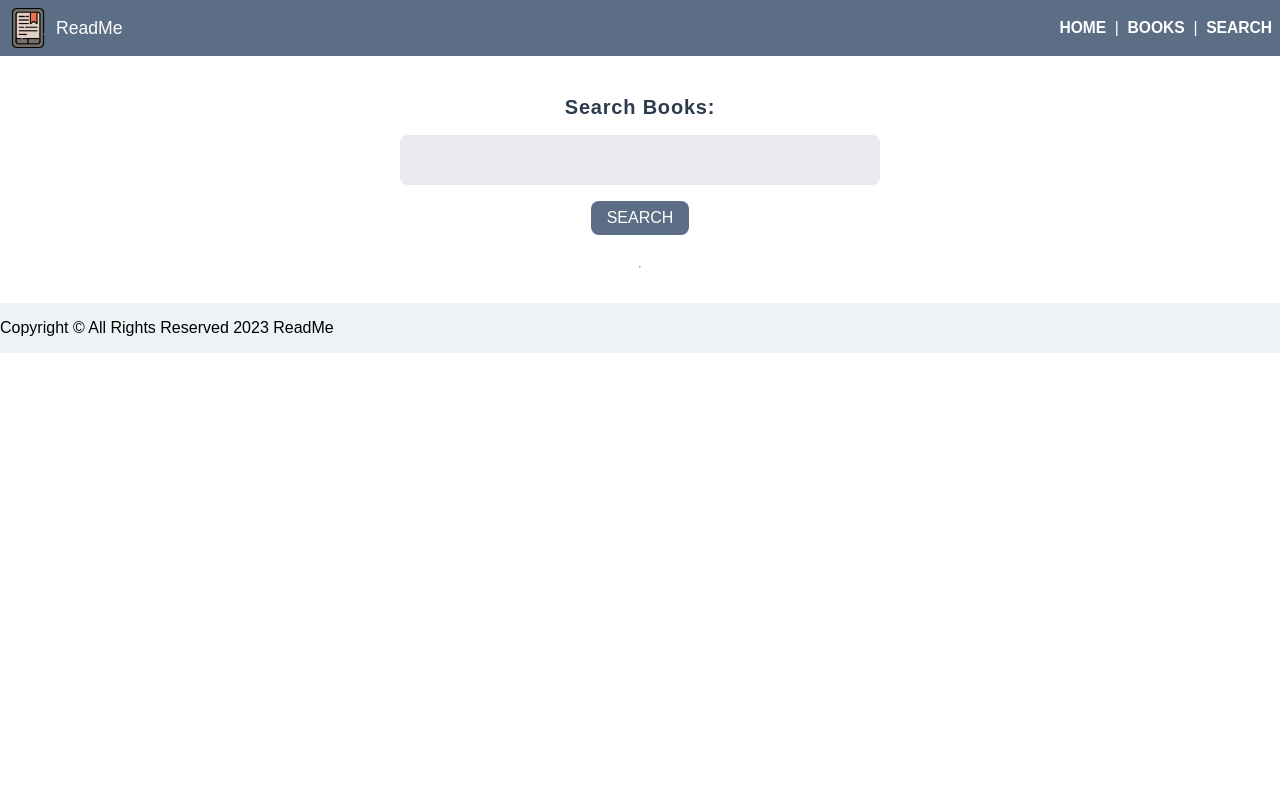
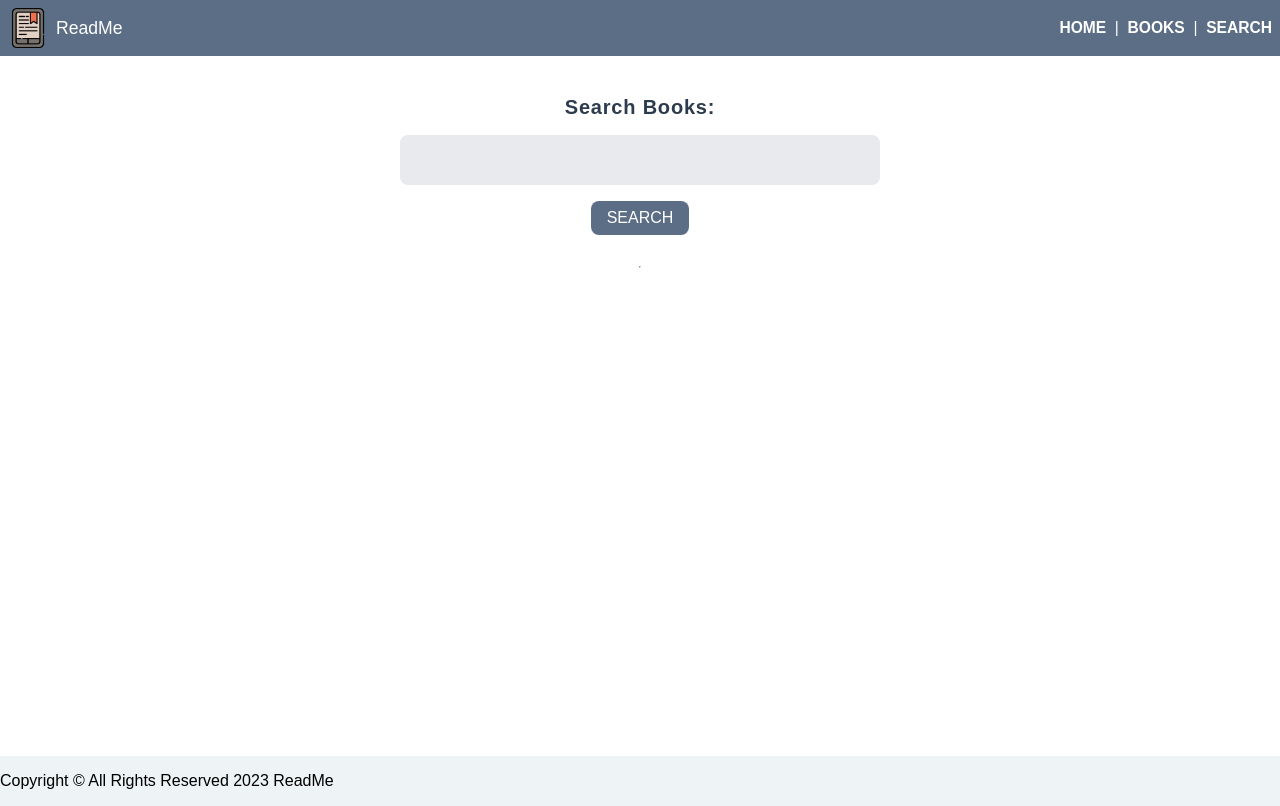
Before and after one commit to Rrantisi/ReadMe-Books-App, a React (Create React App) app: page /search in a window 1280 px wide. Built offline with nearby package versions, Linux system fonts and the light colour scheme.

Commit message:
fix: updates styling

```diff
--- a/src/components/App/App.css
+++ b/src/components/App/App.css
@@ -3,9 +3,8 @@
 }
 
 .App {
-  display: flex;
-  flex-direction: column;
-  justify-content: center;
+  display: grid;
+  grid-template-rows: 0.5fr 12.5fr 0.5fr;
 }
 
 body {
@@ -13,7 +12,13 @@ body {
   padding: 0;
   font-family: Arial, Helvetica, sans-serif;
 	font-size: 13px;
-  color: white;
+  color: #d2deeb;
+  height: 100%;
+  /* flex-grow: 1; */
+}
+
+footer {
+  margin-top: auto;
 }
 
 nav {
--- a/src/components/App/App.js
+++ b/src/components/App/App.js
@@ -21,7 +21,9 @@ export default function App() {
           <Route path="/search" element={ <SearchForm /> } />
         </Routes>
       </main>
-    <Footer />
+      <footer>
+        <Footer />
+      </footer>
     </div>
   );
 }
--- a/src/components/Footer/Footer.js
+++ b/src/components/Footer/Footer.js
@@ -1,9 +1,5 @@
 import './Footer.css'
 
 export default function Footer() {
-    return (
-        <footer>
-            <p>Copyright &copy; All Rights Reserved {new Date().getFullYear()} ReadMe</p>
-        </footer>
-    )
+    return <p>Copyright &copy; All Rights Reserved {new Date().getFullYear()} ReadMe</p>
 }
--- a/src/pages/Books/Books.css
+++ b/src/pages/Books/Books.css
@@ -22,7 +22,9 @@ h1 {
     justify-content: center;
     align-items: center;
     height: 40vmin;
-    padding: 1vmin;
+    padding: 4vmin;
+    border: 1px solid #d2deeb;
+    background-color: white;
 }
 
 .book-container:hover {
--- a/src/pages/SearchResult/SearchResult.css
+++ b/src/pages/SearchResult/SearchResult.css
@@ -15,4 +15,13 @@
 
 .SearchResult li {
     padding: 0.2vmin;
+    display: flex;
+    flex-direction: row-reverse;
+    justify-content: left;
+    align-items: left;
+    gap: 2vmin;
 }
+
+.SearchResult img {
+    height: 10vmin;
+}
--- a/src/pages/SearchResult/SearchResult.js
+++ b/src/pages/SearchResult/SearchResult.js
@@ -11,12 +11,12 @@ export default function SearchResult({ searchResult }) {
             <Link to={`/books/${result.id}`} key={result.id}>
                 <li className="result-container" key={result.id}>
                     <h2>{result.volumeInfo.title} - {result.volumeInfo.authors?.join(', ')}</h2>
-                    {/* {result.volumeInfo.imageLinks? (
+                    {result.volumeInfo.imageLinks? (
                     <img src={result.volumeInfo.imageLinks?.thumbnail} alt="book-cover" />
                     ) : (
                     <img src={fallback} alt="book-cover" />
                     )
-                    } */}
+                    }
                 </li>
             </Link>
             )
```
